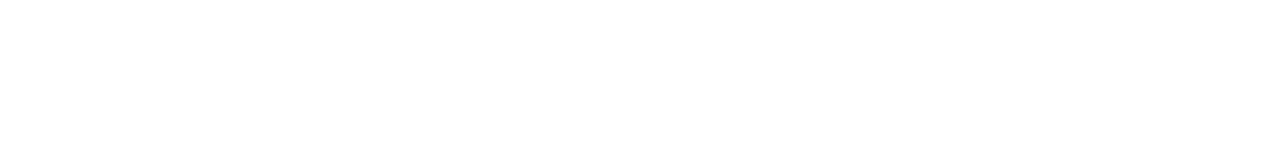
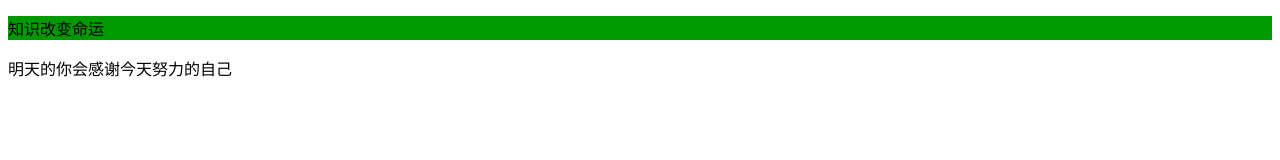
Before and after one commit to 1959159270/myproject26, a plain HTML site: page index.html in a window 1280 px wide. Drawn offline with Linux system fonts and the light colour scheme.

Commit message:
添加div 给p标签添加css样式

```diff
--- /dev/null
+++ b/css/style.css
@@ -0,0 +1,3 @@
+p {
+  background: #090;
+}
--- a/index.html
+++ b/index.html
@@ -1,12 +1,17 @@
 <!DOCTYPE html>
 <html lang="en">
+
 <head>
   <meta charset="UTF-8">
   <meta http-equiv="X-UA-Compatible" content="IE=edge">
   <meta name="viewport" content="width=device-width, initial-scale=1.0">
   <title>Document</title>
+  <link rel="stylesheet" href="css/style.css">
 </head>
+
 <body>
+  <p>知识改变命运</p>
+  <div>明天的你会感谢今天努力的自己</div>
+</body>
 
-</body>
 </html>
```
